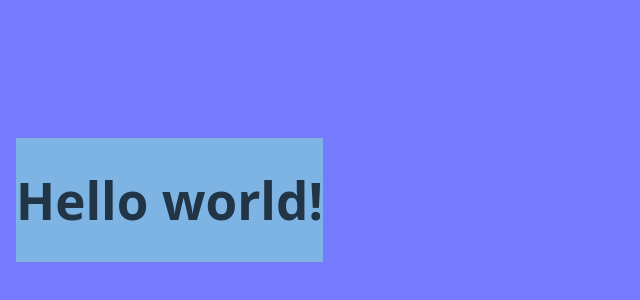
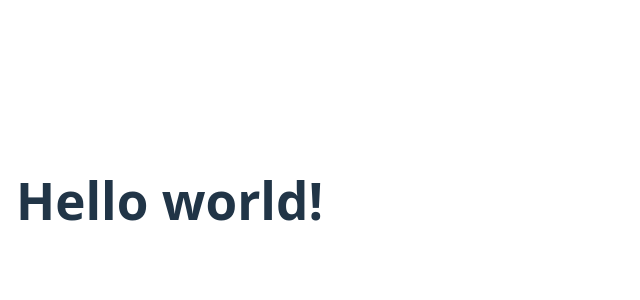
Before and after one commit to SylviaRemington/react-state-management-lab, a React (Vite) app: page / in a window 1280 px wide. Shown: the part 200-500 px from the top of the page, without its empty margins (0-640 px from the left). Built offline with nearby package versions, Linux system fonts and the light colour scheme.

Commit message:
updating css

```diff
--- a/src/App.css
+++ b/src/App.css
@@ -1,12 +1,12 @@
 #root {
   margin: 16px;
-  background-color: rgb(126, 180, 228);
+  /* background-color: rgb(126, 180, 228); */
   display: flex;
 }
 
-body {
+/* body {
   background-color: #747bff;
-}
+} */
 
 ul {
   display: flex;
```
